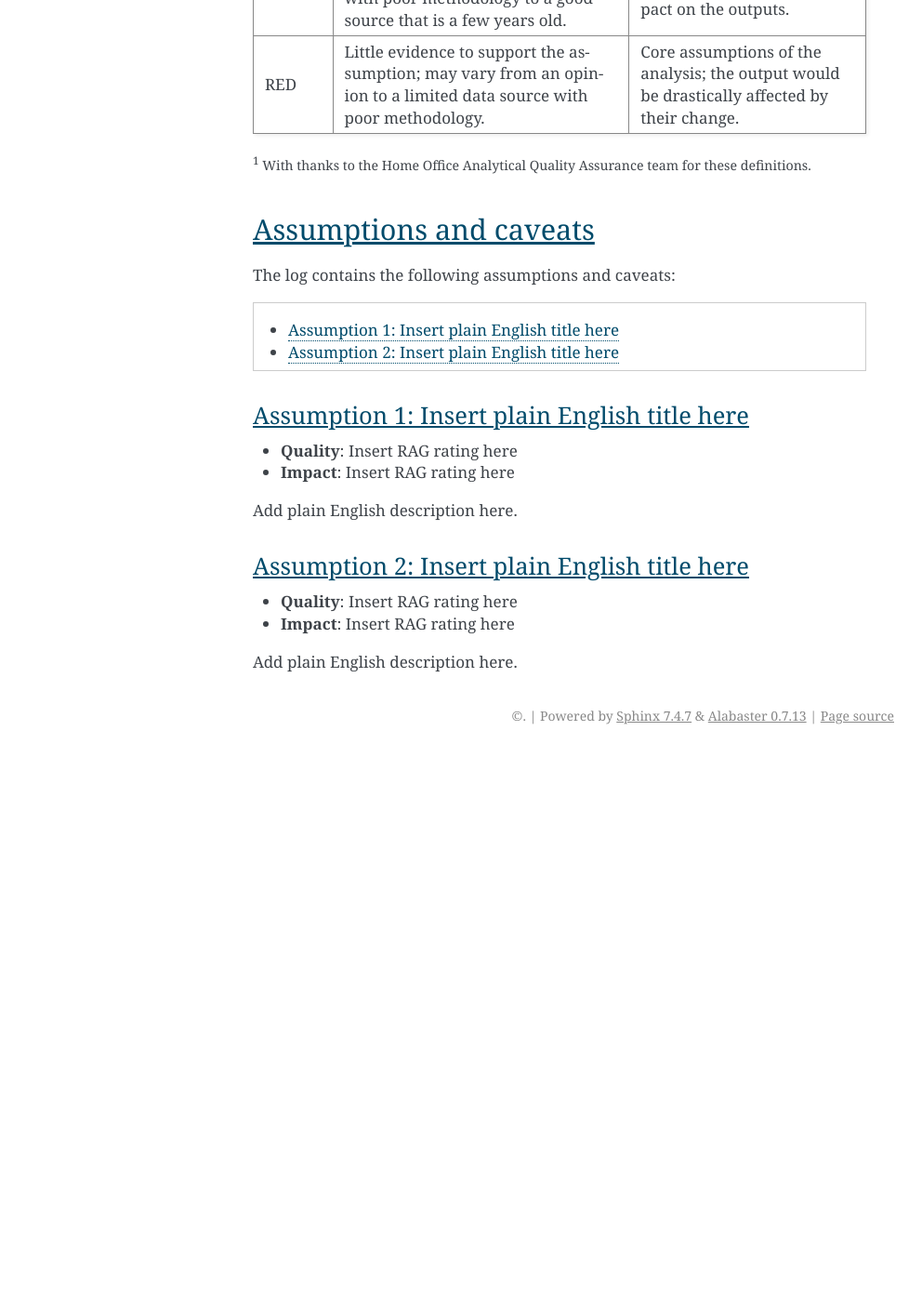
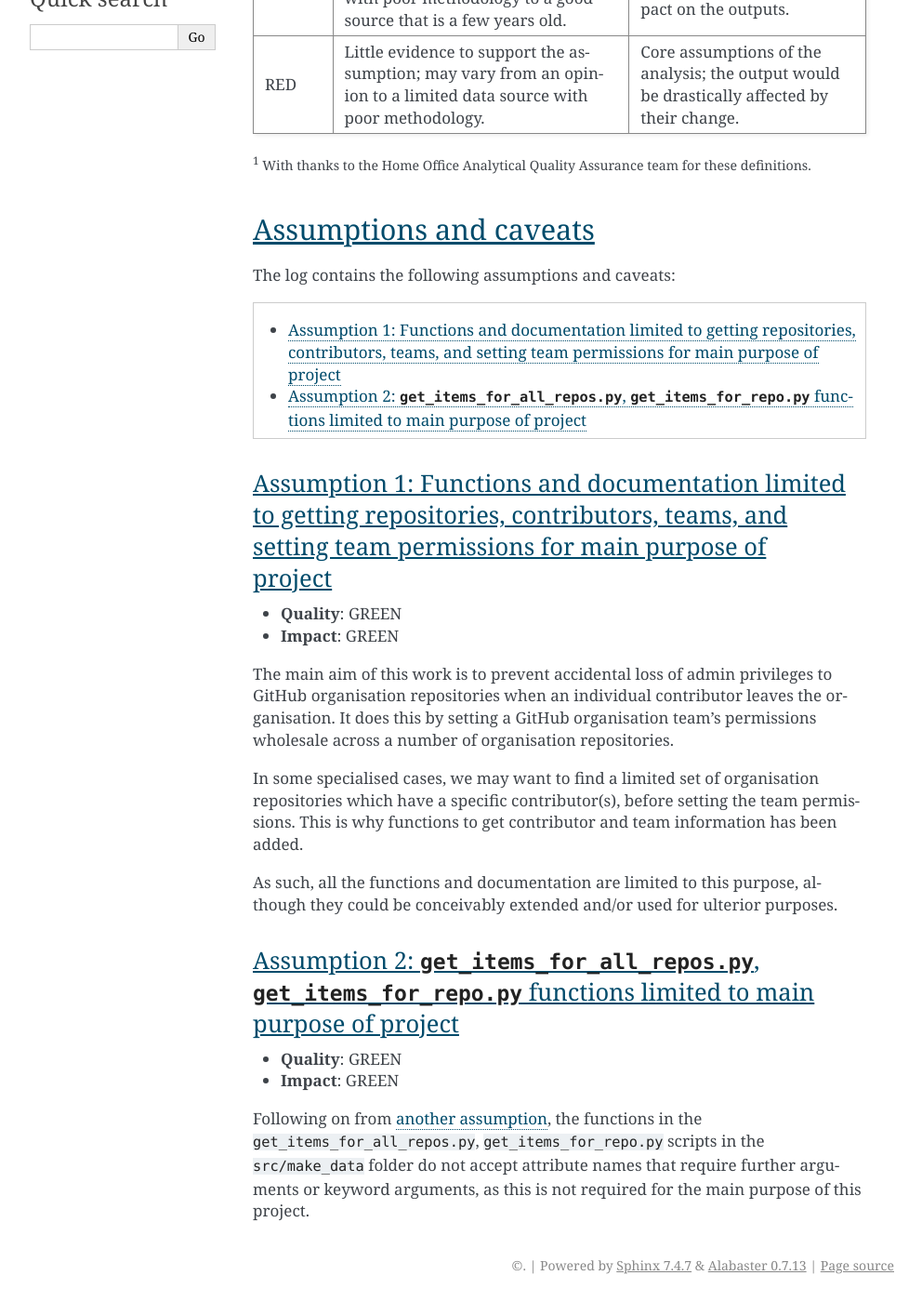
Before and after one commit to ukgovdatascience/github_organisation_administration, a Sphinx documentation site: the page built from docs/aqa/assumptions_caveats.md, in a window 1280 px wide and 1400 px high, scrolled down 581 px. Shown: the whole window at 93% size, without its empty margins (148-1140 px from the left). Built offline with Sphinx 7.4.7, drawn with Linux system fonts in a browser that asks for light colours; before the commit the page ends 1390 px from its top, so only the background shows below that; some of the changed text lies outside the part shown.

Commit message:
Add example Jupyter notebooks for various tasks
Also update documentation to reflect purpose of the project.

````diff
--- a/docs/aqa/assumptions_caveats.md
+++ b/docs/aqa/assumptions_caveats.md
@@ -1,4 +1,4 @@
-# Assumptions and caveats Log
+# Assumptions and caveats log
 
 This log contains a list of assumptions and caveats used in this analysis.
 
@@ -41,16 +41,28 @@ The log contains the following assumptions and caveats:
 :depth: 1
 ```
 
-### Assumption 1: Insert plain English title here
+### Assumption 1: Functions and documentation limited to getting repositories, contributors, teams, and setting team permissions for main purpose of project
 
-* **Quality**: Insert RAG rating here
-* **Impact**: Insert RAG rating here
+- **Quality**: GREEN
+- **Impact**: GREEN
 
-Add plain English description here.
+The main aim of this work is to prevent accidental loss of admin privileges to GitHub organisation repositories when an
+individual contributor leaves the organisation. It does this by setting a GitHub organisation team's permissions
+wholesale across a number of organisation repositories.
 
-### Assumption 2: Insert plain English title here
+In some specialised cases, we may want to find a limited set of organisation repositories which have a specific
+contributor(s), before setting the team permissions. This is why functions to get contributor and team information has
+been added.
 
-* **Quality**: Insert RAG rating here
-* **Impact**: Insert RAG rating here
+As such, all the functions and documentation are limited to this purpose, although they could be conceivably extended
+and/or used for ulterior purposes.
 
-Add plain English description here.
+### Assumption 2: `get_items_for_all_repos.py`, `get_items_for_repo.py` functions limited to main purpose of project
+
+- **Quality**: GREEN
+- **Impact**: GREEN
+
+Following on from [another assumption](#assumption-1-functions-and-documentation-limited-to-getting-repositories-contributors-teams-and-setting-team-permissions-for-main-purpose-of-project),
+the functions in the `get_items_for_all_repos.py`, `get_items_for_repo.py` scripts in the `src/make_data` folder do not
+accept attribute names that require further arguments or keyword arguments, as this is not required for the main
+purpose of this project.
````
Also changed, not shown: README.md (+17 -16 lines), docs/aqa/aqa_plan.md (+30 -0 lines), requirements.txt (+48 -0 lines), .github/pull_request_template.md, 4 other files.
